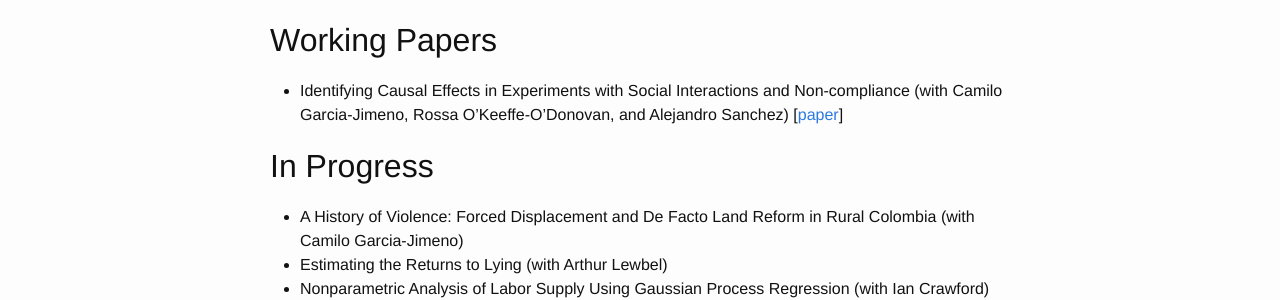
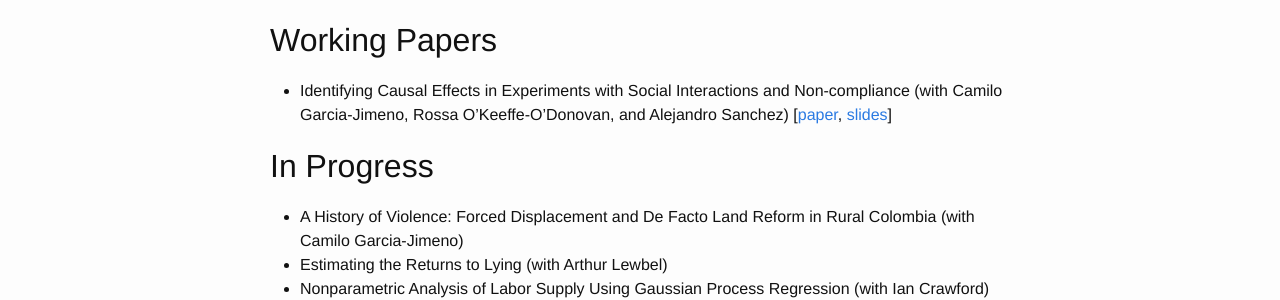
Before and after one commit to fditraglia/fditraglia.github.io, a Jekyll site: the page built from research.md, in a window 1280 px wide. Shown: the part 562-862 px from the top of the page. Built offline with Jekyll 4.4.1, drawn with Linux system fonts in a browser that asks for light colours.

Commit message:
post updated spillovers slides

```diff
--- a/research.md
+++ b/research.md
@@ -17,7 +17,7 @@
 - [Yes, Wall Street, There is a January Effect: Evidence from Laboratory Auctions](http://www.tandfonline.com/doi/abs/10.1080/15427560709337012) (with Lisa Anderson and Jeffrey Gerlach), *Journal of Behavioral Finance*, 2007, 8 (1), pp. 1-8
 
 ## Working Papers
-- Identifying Causal Effects in Experiments with Social Interactions and Non-compliance (with Camilo Garcia-Jimeno, Rossa O'Keeffe-O'Donovan, and Alejandro Sanchez) [[paper](./pdf/spillovers-prelim.pdf)]
+- Identifying Causal Effects in Experiments with Social Interactions and Non-compliance (with Camilo Garcia-Jimeno, Rossa O'Keeffe-O'Donovan, and Alejandro Sanchez) [[paper](./pdf/spillovers-prelim.pdf), [slides](./pdf/spillovers-slides.pdf)]
 
 ## In Progress
 - A History of Violence: Forced Displacement and De Facto Land Reform in Rural Colombia (with Camilo Garcia-Jimeno)
```
Also changed, not shown: 1 other file.
